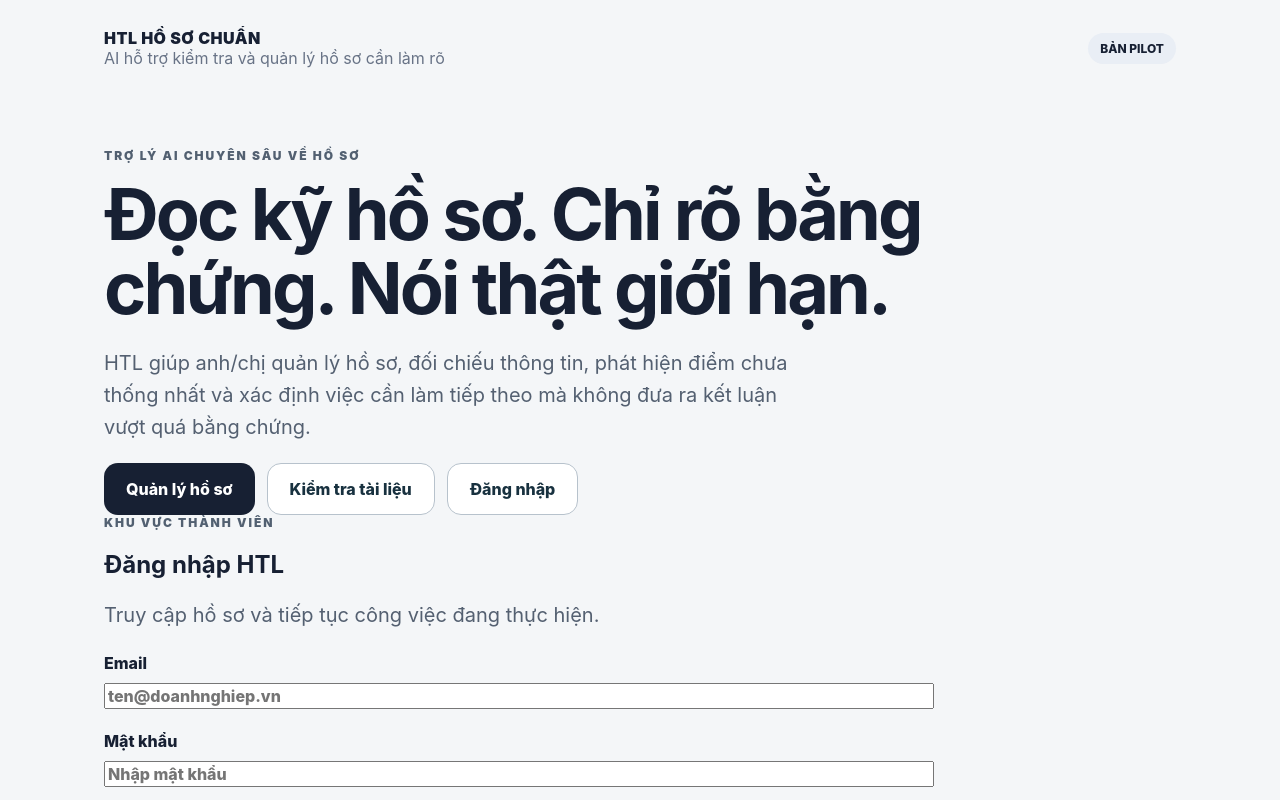
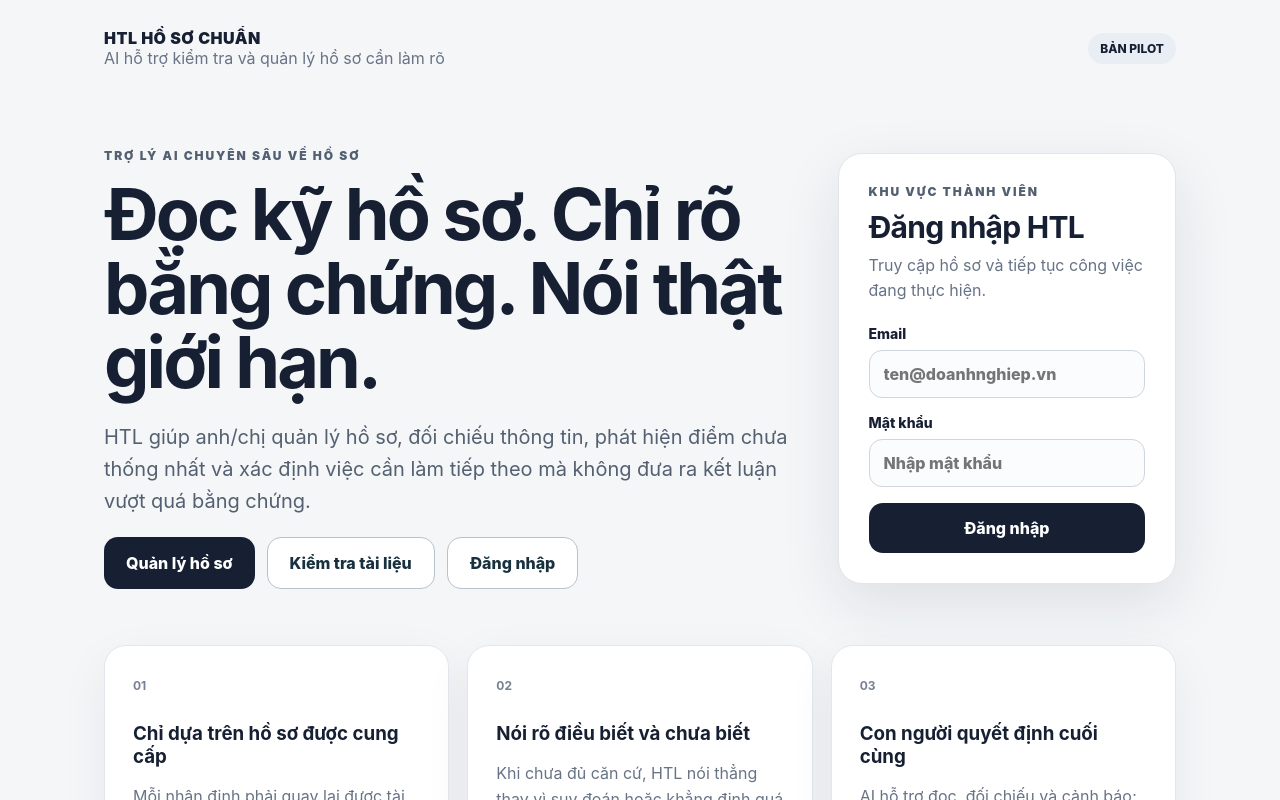
Before and after one commit to tienhqprime-hub/htl-ho-so-chuan, a Next.js app: page / in a window 1280 px wide. Shown: the top 800 px of the page. Built offline with nearby package versions, Linux system fonts and the light colour scheme.

Commit message:
fix(home): style integrated login card

```diff
--- a/app/styles.css
+++ b/app/styles.css
@@ -1,5 +1,6 @@
 :root { font-family: Inter, ui-sans-serif, system-ui, sans-serif; color: #172033; background: #f4f6f8; }
 * { box-sizing: border-box; }
+html { scroll-behavior: smooth; }
 body { margin: 0; }
 a { color: inherit; text-decoration: none; }
 button, textarea, input, select { font: inherit; }
@@ -10,12 +11,22 @@ button, textarea, input, select { font: inherit; }
 .tagline, .muted { color: #687386; }
 .pilot { font-size: 12px; font-weight: 800; padding: 8px 12px; border-radius: 999px; background: #e9eef5; }
 .hero { margin: 80px 0 56px; max-width: 830px; }
+.heroLayout { max-width: none; display: grid; grid-template-columns: minmax(0, 1.55fr) minmax(320px, .75fr); gap: 34px; align-items: center; }
+.heroContent { min-width: 0; }
 .eyebrow { font-size: 12px; font-weight: 900; letter-spacing: .16em; color: #526071; }
 h1 { font-size: clamp(38px, 6vw, 72px); line-height: 1.03; margin: 14px 0 22px; letter-spacing: -.04em; }
 .hero p { max-width: 700px; font-size: 20px; line-height: 1.6; color: #546071; }
 .primary { display: inline-flex; align-items: center; justify-content: center; border: 0; border-radius: 14px; background: #172033; color: white; padding: 15px 22px; font-weight: 800; cursor: pointer; }
 .button { width: 100%; font-size: 16px; }
 .button:disabled { opacity: .55; cursor: wait; }
+.loginCard { scroll-margin-top: 28px; background: white; border: 1px solid #e1e6eb; border-radius: 24px; padding: 30px; box-shadow: 0 20px 60px rgba(25, 35, 52, .10); }
+.loginCard h2 { margin: 10px 0 8px; font-size: 30px; letter-spacing: -.025em; }
+.loginCard > p { margin: 0 0 22px; font-size: 16px; line-height: 1.55; color: #687386; }
+.loginForm { display: grid; gap: 16px; }
+.loginForm .field { margin: 0; gap: 8px; }
+.loginForm .field span { font-size: 14px; }
+.loginForm input { width: 100%; border: 1px solid #cfd6df; border-radius: 13px; padding: 13px 14px; background: #fbfcfd; color: #172033; outline: none; transition: border-color .2s ease, box-shadow .2s ease, background .2s ease; }
+.loginForm input:focus { border-color: #172033; background: white; box-shadow: 0 0 0 4px rgba(23, 32, 51, .08); }
 .grid { display: grid; grid-template-columns: repeat(3, 1fr); gap: 18px; }
 .card, .panel { background: white; border: 1px solid #e3e7ec; border-radius: 22px; padding: 28px; box-shadow: 0 16px 50px rgba(25, 35, 52, .06); }
 .card strong { font-size: 12px; color: #768193; }
@@ -73,5 +84,6 @@ textarea { min-height: 120px; resize: vertical; border: 1px solid #cfd6df; borde
 .dossierMeta { display: grid; justify-items: end; gap: 10px; min-width: 130px; }
 .dossierMeta small { color: #778294; }
 .emptyState { padding: 34px; text-align: center; border: 1px dashed #c7d0da; border-radius: 16px; color: #687386; background: #f8fafc; }
-@media (max-width: 760px) { .shell { padding: 20px 16px 40px; } .grid, .twoCols, .dossierForm, .dossierToolbar { grid-template-columns: 1fr; } .resultHead, .topbar, .dossierItem { flex-direction: column; align-items: stretch; } .score { text-align: left; } .card, .panel { padding: 22px; } .dossierMeta { justify-items: start; } }
+@media (max-width: 900px) { .heroLayout { grid-template-columns: 1fr; } .loginCard { max-width: 620px; } }
+@media (max-width: 760px) { .shell { padding: 20px 16px 40px; } .grid, .twoCols, .dossierForm, .dossierToolbar { grid-template-columns: 1fr; } .resultHead, .topbar, .dossierItem { flex-direction: column; align-items: stretch; } .score { text-align: left; } .card, .panel, .loginCard { padding: 22px; } .dossierMeta { justify-items: start; } .hero { margin-top: 52px; } }
 @media print { body { background: white; } .topbar, .panel:first-of-type, .noPrint { display: none !important; } .shell, .panel { max-width: none; box-shadow: none; border: 0; padding: 0; } .result { display: block !important; } }
```
